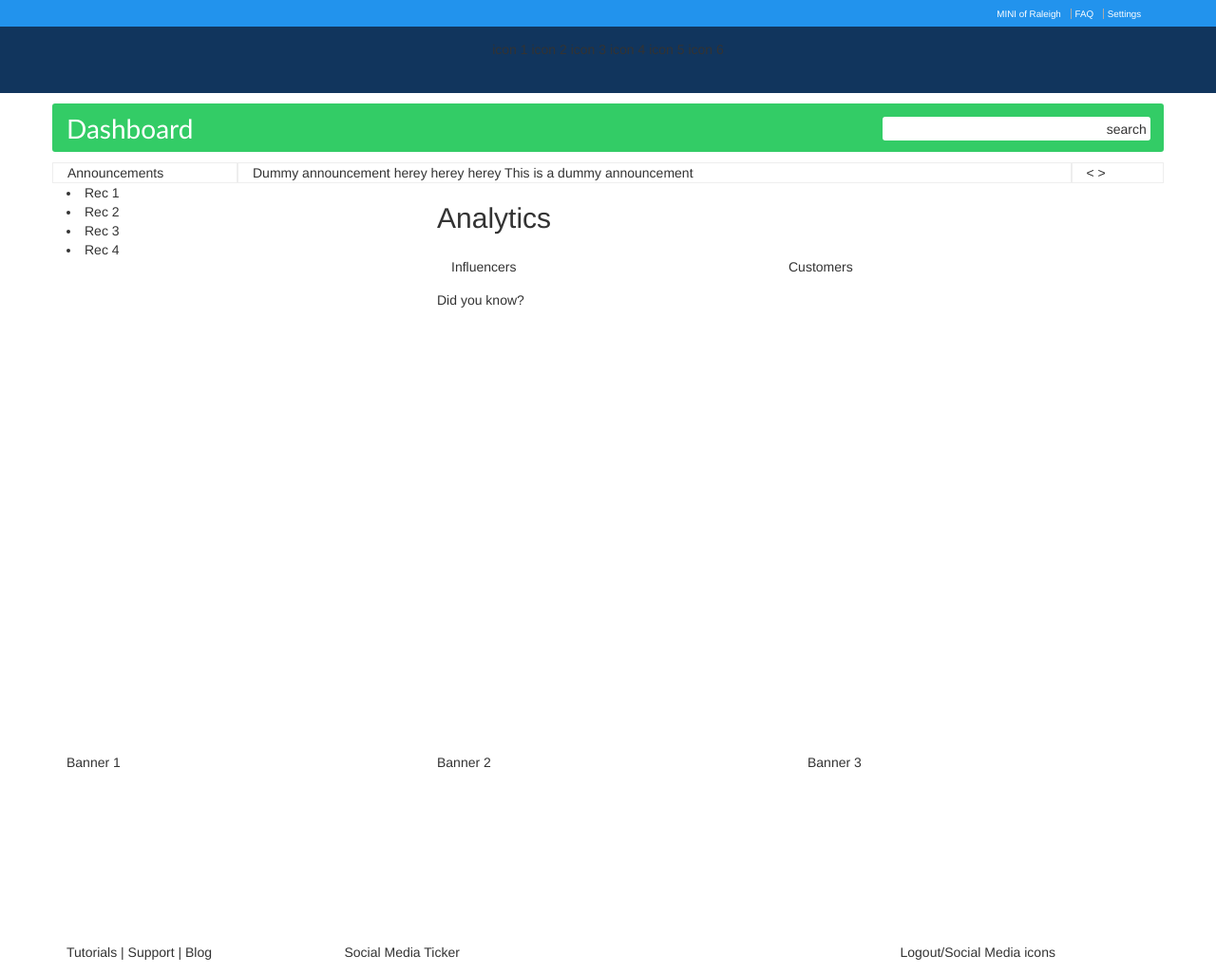
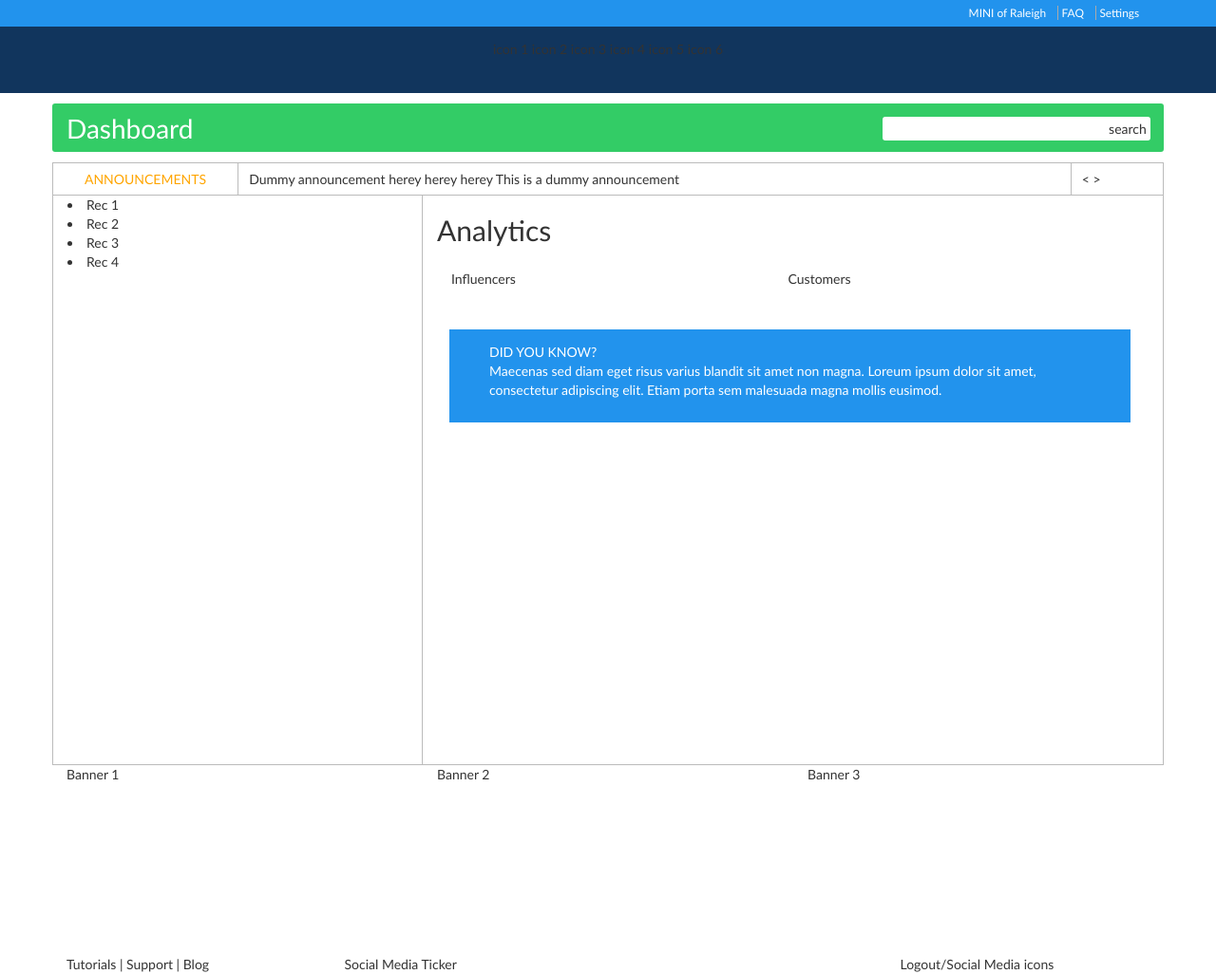
Before and after one commit to hgargan/j586-project1, a plain HTML site: page dist/bootstrapcssproject1.html in a window 1280 px wide. Shown: the whole page at 95% size. Drawn offline with Linux system fonts and the light colour scheme.

Commit message:
More CSS stylings

```diff
--- a/dist/bootstrapcssproject1.html
+++ b/dist/bootstrapcssproject1.html
@@ -51,12 +51,11 @@
     <div class="container">
         <div class="row">
             <div class="col-xs-12 col-sm-8 page-title"><h1>Dashboard</h1></div>
-            <div class="col-xs-12 col-sm-4 search-box">
-                <form><input type="text" name="search" align="right" value="search"></form>
+            <div class="col-xs-12 col-sm-4 search-box"><form><input type="text" name="search" align="right" value="search"></form></div>
         </div>
-        </div>
+        <div class="content">
             <div class="row">
-            <div class="col-xs-4 col-md-2 announcements-title">Announcements</div>
+                <div class="col-xs-4 col-md-2 announcements-title">ANNOUNCEMENTS</div>
                 <div class="col-xs-8 col-md-9 announcements">Dummy announcement herey herey herey This is a dummy announcement</div>
                 <div class="col-xs-0 col-md-1 announcements-nav"> < > </div>
             </div>
@@ -73,7 +72,8 @@
                         <div class="col-xs-12 col-sm-5 nested-box">Customers</div>
                     </div>
                     <div class="row">
-                    <div class="col-xs-12 did-you-know">Did you know?</div>
+                        <div class="col-xs-12 did-you-know"><p>DID YOU KNOW?<br>Maecenas sed diam eget risus varius blandit sit amet non magna. Loreum ipsum dolor sit amet, consectetur adipiscing elit. Etiam porta sem malesuada magna mollis eusimod.</p></div>
+                    </div>
                 </div>
             </div>
             </div>
@@ -88,6 +88,7 @@
                 <div class="col-xs-12 col-md-3 footer">Logout/Social Media icons</div>
             </div>
         </div>
+    </div>
 
 
 
--- a/dist/css/styles.css
+++ b/dist/css/styles.css
@@ -1,4 +1,4 @@
-}
+
 
 /*.header {
     width: 100%;
@@ -17,7 +17,8 @@
 
 */
 body {
-
+    font-family: "Gill Sans", sans-serif;
+    font-weight: 300;
 }
 
 a {
@@ -28,17 +29,14 @@ h1 {
     font-size: 2em;
     font-weight: 300;
     font-family: "Gill Sans", sans-serif;
-}
 
-
-.row {
-    border: 0px solid black;
 }
 
 .top-toolbar {
     background-color: #2293ed;
     border: none;
     text-align: right;
+    font-weight: 500;
     color: white;
     height: 2em;
     padding: 0 6em 0 0;
@@ -49,8 +47,8 @@ h1 {
     display: inline;
     list-style-type: none;
     padding: 0 1em 0 0;
-    font-size: .7em;
-    line-height: 3em;
+    font-size: .85em;
+    line-height: 2.4em;
 
 }
 
@@ -105,38 +103,66 @@ input {
     border: none;
 }
 
+/*.content {
+    border: 10px solid #eee;
+    padding:;
+}*/
+
 
 .announcements-title {
-    border: 1px solid #eee;
+    border: 1px solid #bbb;
+    border-right: none;
+    height: 2.5em;
+    color: orange;
+    padding: .5em .8em .8em .8em;
+    text-align: center;
+    text-size: .8em;
 
 }
 
 .announcements {
-    border: 1px solid #eee;
+    border: 1px solid #bbb;
+    height: 2.5em;
+    padding: .5em 0 .8em .8em;
 
 }
 
 .announcements-nav {
-    border: 1px solid #eee;
-
+    border: 1px solid #bbb;
+    border-left: none;
+    height: 2.5em;
+    padding: .5em 0 .8em .8em;
 }
 
 .sidebar-left {
     height: 600px;
+    border: 1px solid #bbb;
+    border-top: none;
 
 }
 
 .main-content {
     height: 600px;
+    border: 1px solid #bbb;
+    border-top: none;
+    border-left: none;
 
 }
 
 .nested-box {
     margin: 15px;
+    height: 50%;
 
 }
 
 .did-you-know {
+    background-color: #2293ed;
+    color: white;
+    padding: 1em 3em 1em 3em;
+    margin: 2em 0 2em 2em;
+    float: center;
+    width: 92%;
+    line
 
 }
 
```
Lines whose indentation alone changed are shown as unchanged.
